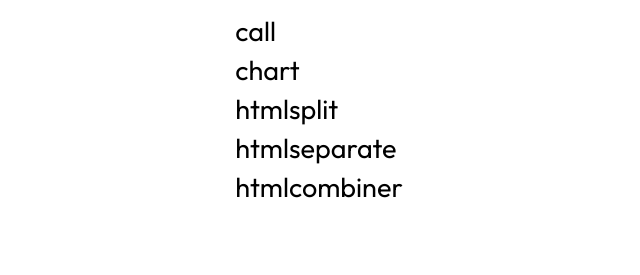
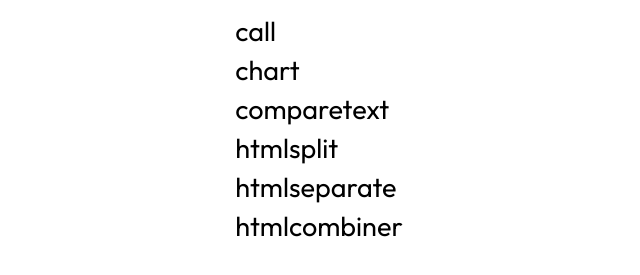
Before and after one commit to nathanpuls/builtat, a plain HTML site: page index.html in a window 1280 px wide. Shown: the part 103-378 px from the top of the page, without its empty margins (321-961 px from the left). Drawn offline with Linux system fonts and the light colour scheme.

Commit message:
Update index.html

```diff
--- a/index.html
+++ b/index.html
@@ -31,6 +31,7 @@
   <ul>
     <li><a href="/call">call</a></li>
     <li><a href="https://nursing-tool.bubbleapps.io/version-test/sa">chart</a></li>
+    <li><a href="/comparetext/">comparetext</a></li>
     <li><a href="/htmlsplit/">htmlsplit</a></li>
     <li><a href="/htmlseparate/">htmlseparate</a></li>
     <li><a href="/htmlcombiner/">htmlcombiner</a></li>
```
